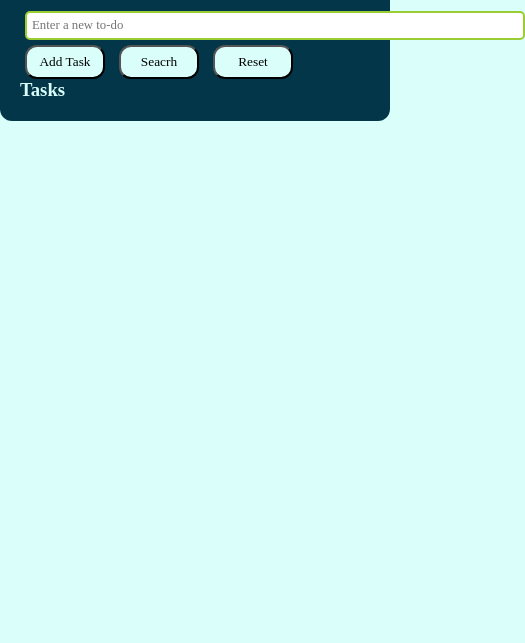
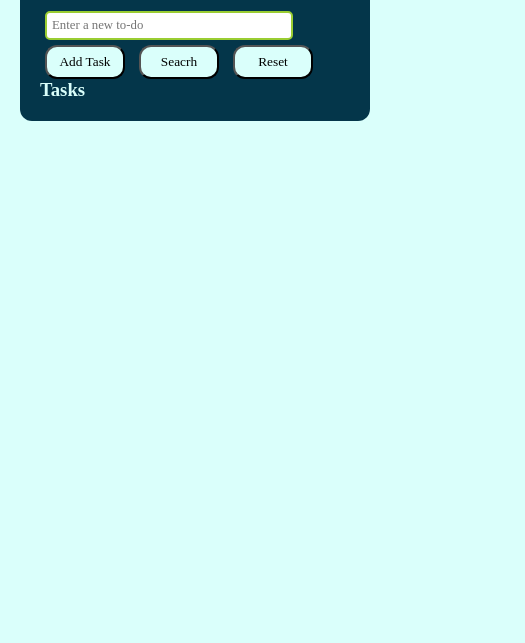
Before and after one commit to Uzoukwu-Michael/Todo-List, a plain HTML site: page index.html in a window 390 px wide. Shown: the part 201-844 px from the top of the page, 525 px wide, since content can reach past the window. Drawn offline with Linux system fonts and the light colour scheme.

Commit message:
Add files via upload

```diff
--- a/style.css
+++ b/style.css
@@ -254,4 +254,8 @@ header h1{
   li button {
     font-size: 0.8rem;
   }
+  #todoInput {
+    width: 80%;
+    font-size: 0.8rem
+  }
 }
```
